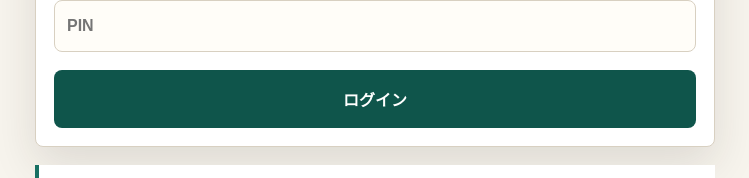
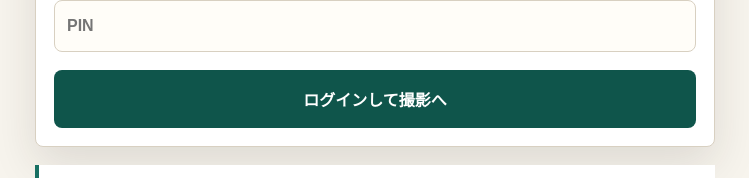
Before and after one commit to hirotaro-suzuki/dog-sns-prototype, a Next.js app: page /store/login in a window 1280 px wide. Shown: the part 441-619 px from the top of the page, without its empty margins (265-1014 px from the left). Built offline with nearby package versions, Linux system fonts and the light colour scheme.

Commit message:
Start capture flow after store login

```diff
--- a/src/components/StoreLoginForm.tsx
+++ b/src/components/StoreLoginForm.tsx
@@ -44,7 +44,7 @@ export function StoreLoginForm() {
       setSession(nextSession);
       setMessage(`${nextSession.store.displayName} としてログインしました。`);
       setDetail("");
-      window.location.assign("/store");
+      window.location.assign("/store?start=capture");
     } catch {
       setSession(null);
       setMessage("通信に失敗しました。時間をおいてもう一度お試しください。");
@@ -86,7 +86,7 @@ export function StoreLoginForm() {
         </label>
 
         <button className="action-button primary-wide" type="submit" disabled={isSubmitting}>
-          {isSubmitting ? "確認中" : "ログイン"}
+          {isSubmitting ? "確認中" : "ログインして撮影へ"}
         </button>
       </form>
 
```
